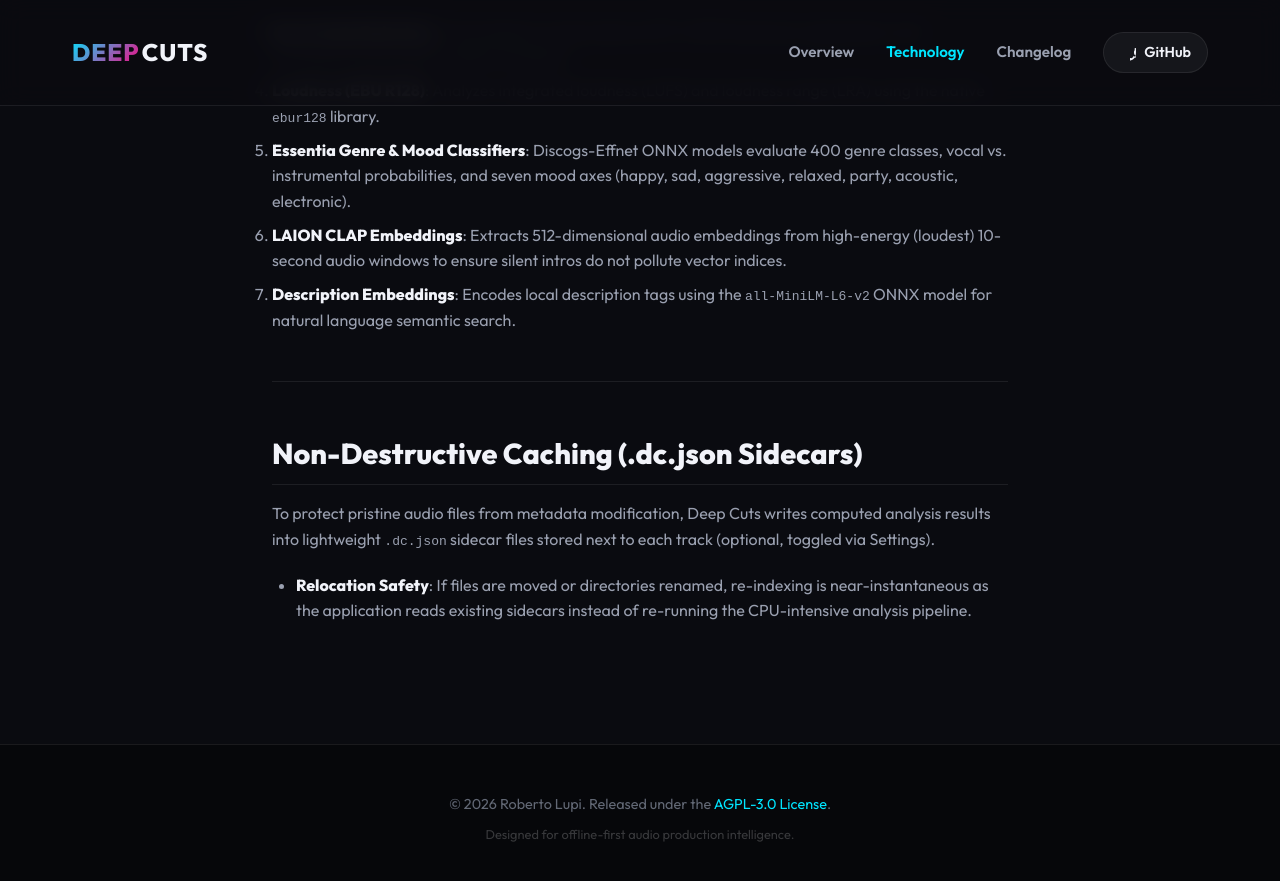
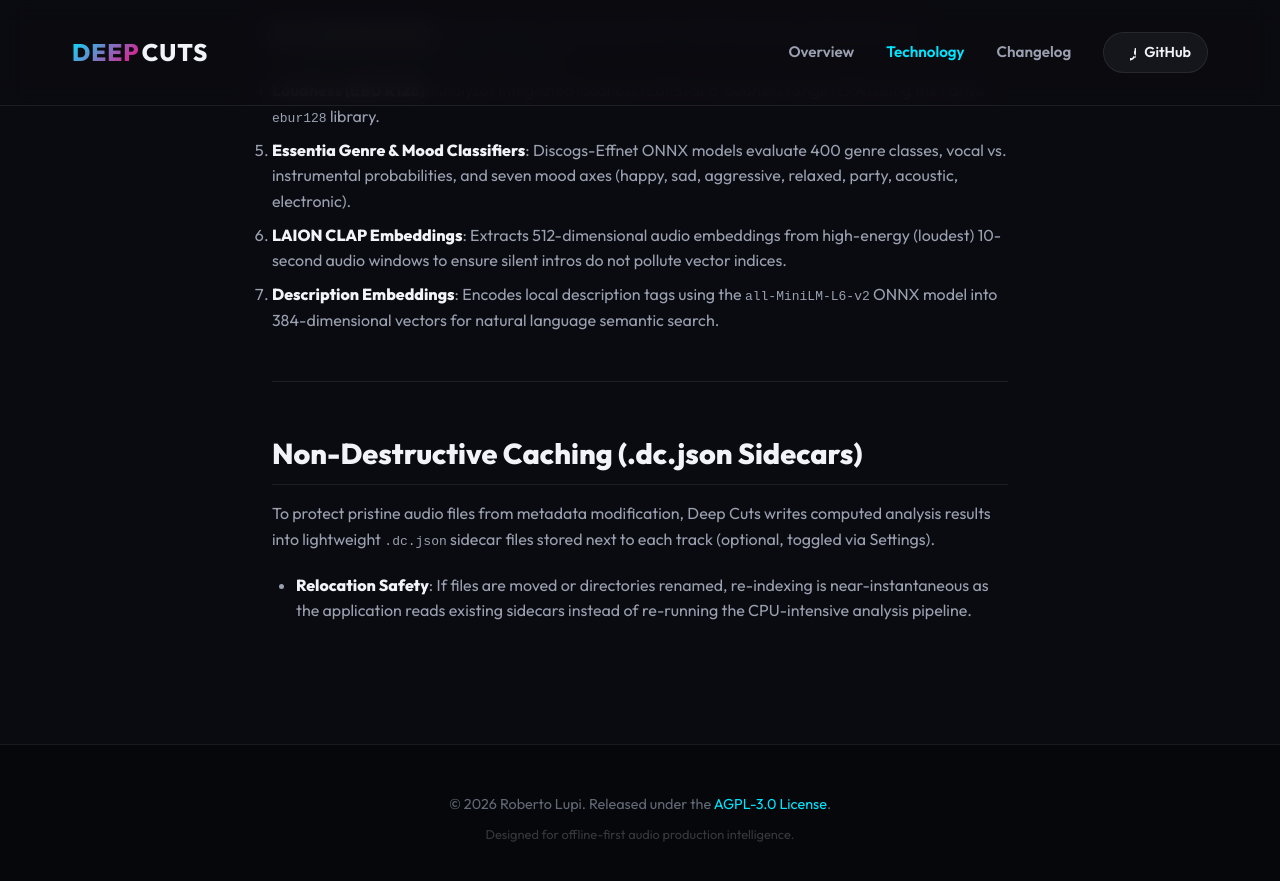
Before and after one commit to robertolupi/deep-cuts, a Jekyll site: the page built from docs/tech.md, in a window 1280 px wide and 900 px high, scrolled down 1119 px. Shown: the top 881 px of the window. Built offline with Jekyll 4.4.1, drawn with Linux system fonts in a browser that asks for light colours.

Commit message:
docs(website): fix description embedding dimension (384-d, not 512-d)
Co-Authored-By: Claude Sonnet 4.6 <noreply@anthropic.com>

```diff
--- a/docs/tech.md
+++ b/docs/tech.md
@@ -32,7 +32,7 @@ Deep Cuts processes watched folders recursively using a concurrent, spool-based
 4. **Loudness (EBU R128)**: Analyzes integrated loudness (LUFS) and loudness range (LRA) using the native `ebur128` library.
 5. **Essentia Genre & Mood Classifiers**: Discogs-Effnet ONNX models evaluate 400 genre classes, vocal vs. instrumental probabilities, and seven mood axes (happy, sad, aggressive, relaxed, party, acoustic, electronic).
 6. **LAION CLAP Embeddings**: Extracts 512-dimensional audio embeddings from high-energy (loudest) 10-second audio windows to ensure silent intros do not pollute vector indices.
-7. **Description Embeddings**: Encodes local description tags using the `all-MiniLM-L6-v2` ONNX model for natural language semantic search.
+7. **Description Embeddings**: Encodes local description tags using the `all-MiniLM-L6-v2` ONNX model into 384-dimensional vectors for natural language semantic search.
 
 ---
 
```
